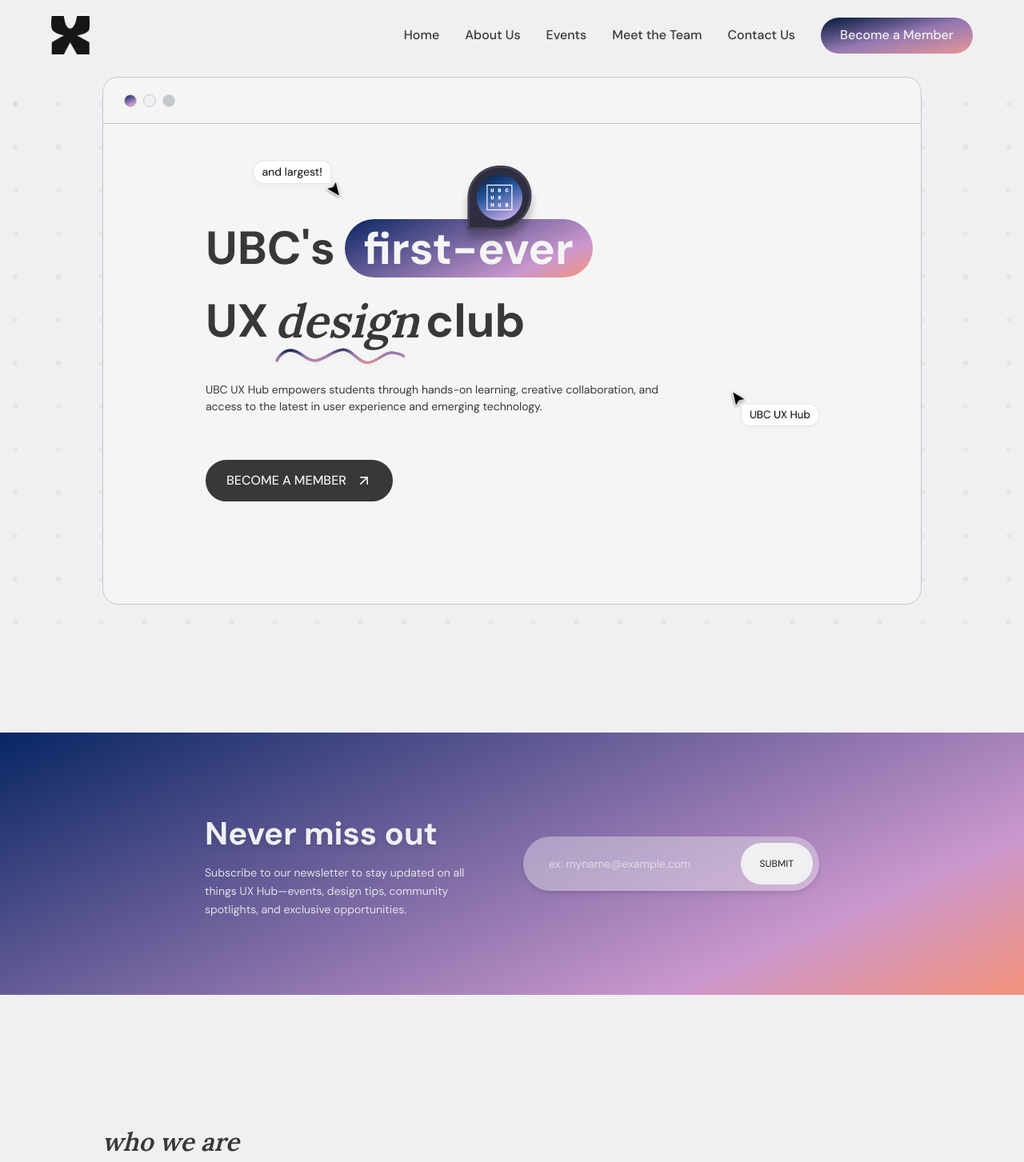
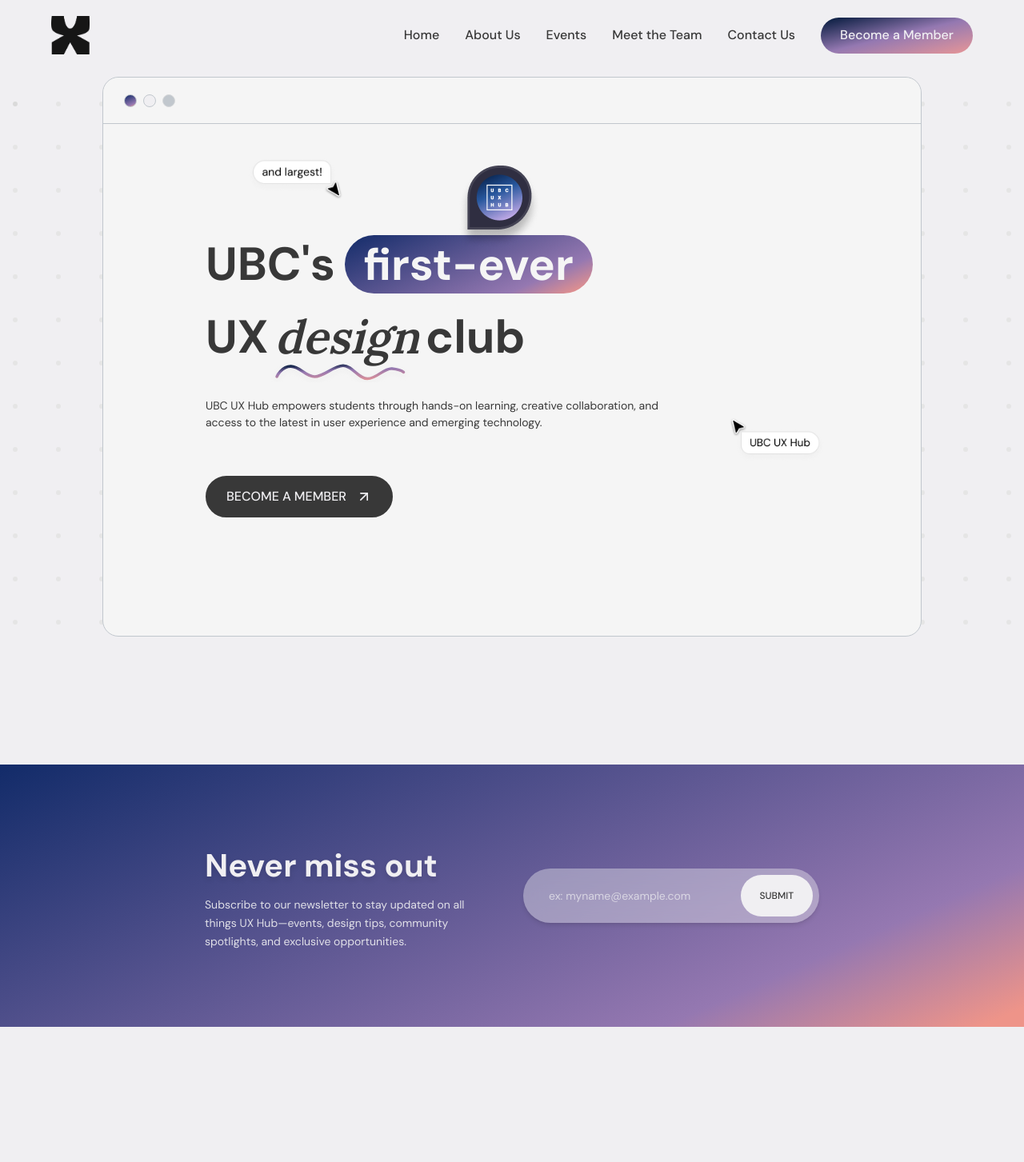
Before and after one commit to auroraxcheng/UXhub-website, a Next.js app: page / in a window 1280 px wide. Shown: the top 1453 px of the page at 80% size. Built offline with nearby package versions, Linux system fonts and the light colour scheme.

Commit message:
padding for 3 sizes

```diff
--- a/src/components/AboutImageStack.tsx
+++ b/src/components/AboutImageStack.tsx
@@ -8,7 +8,7 @@
     <div className="flex flex-col md:flex-row items-center justify-center gap-8 md:gap-12">
 
       {/* Image stack container */}
-      <div className="relative w-[450px] h-[300px] group">
+      <div className="relative w-[450px] h-[300px] group mt-10 md:mt-0">
         {/* Invisible container for positioning reference */}
         <div className="absolute inset-0">
           {/* Image 1 - Bottom left angle of triangle */}
@@ -42,7 +42,7 @@
           {/* Image 3 - Top center (overlapped by others) */}
           <div className="absolute transition-all duration-700 ease-out transform
                           left-1/2 top-[-50] -translate-x-1/2 z-10
-                          group-hover:translate-x-[0px] group-hover:translate-y-[-10px]">
+                          group-hover:translate-x-[10px] md:group-hover:translate-x-[5px] group-hover:translate-y-[-10px]">
             <Image
               src="/about-us-3.png"
               alt="About us 3"
--- a/src/components/FooterCallout.tsx
+++ b/src/components/FooterCallout.tsx
@@ -9,7 +9,7 @@
 
   return (
     <section className="w-full px-[5%] md:px-[20%]">
-      <div className="mx-auto max-h-[500px] rounded-[20px] bg-gradient-to-r from-[#052462] via-[#CA97CE] to-[#F09485] px-10 py-20 sm:py-12 md:py-16 lg:py-20">
+      <div className="mx-auto max-h-[720px] rounded-[20px] bg-gradient-to-br from-[#102A68] via-[#9578B1] to-[#EE9489] px-10 py-28 sm:py-16 md:py-24 lg:py-30">
         <div className="mx-auto flex max-w-[552px] flex-col items-center justify-center gap-5 text-center">
           <h2 className="font-dm-sans text-2xl md:text-[32px] lg:text-[42px] font-bold leading-normal text-white drop-shadow-sm">
             Ready to kickstart your design journey?
--- a/src/home-page-sections/EventsSection.tsx
+++ b/src/home-page-sections/EventsSection.tsx
@@ -43,7 +43,7 @@
   );
 
   return (
-    <div id="events" className="md:px-[20%] px-[5%]">
+    <div id="events" className="px-[5%] md:px-[10%] xl:px-[20%]">
       <div className="mb-8">
         <p className="mb-0 text-gray font-serif italic font-semibold text-[32px]">
           events
--- a/src/home-page-sections/HeroSection.tsx
+++ b/src/home-page-sections/HeroSection.tsx
@@ -8,7 +8,8 @@
 export default function Hero() {
   return (
     <div id="home" className="pt-24 md:px-[10%] px-[5%]">
-      <section className="relative flex min-h-[calc(100vh-140px)] flex-shrink-0 flex-col items-center overflow-visible rounded-[20px] border border-[#C1C7CD] bg-[#f5f5f5]">
+
+      <section className="relative flex min-h-[calc(100vh-100px)] flex-shrink-0 flex-col items-center overflow-visible rounded-[20px] border border-[#C1C7CD] bg-[#f5f5f5]">
         {/* cursor - "and largest!" */}
         <div className="absolute z-10 hidden md:block md:top-[100px] md:left-[100px] lg:top-[100px] lg:left-[180px] transition-transform duration-300 ease-in-out hover:scale-115">
           <Image
@@ -46,7 +47,7 @@
         </div>
 
         {/* cursor - "UBC UX Hub" */}
-        <div className="absolute z-10 hidden md:block md:top-[330px] md:right-[95px] lg:top-[390px] lg:right-[120px] transition-transform duration-300 ease-in-out hover:scale-115">
+        <div className="absolute z-10 hidden md:block md:top-[330px] md:right-[95px] lg:top-[425px] lg:right-[120px] transition-transform duration-300 ease-in-out hover:scale-115">
           <Image
             src="/figma-cursor-chat.png"
             alt="UBC UX Hub"
@@ -60,7 +61,7 @@
         {/* Browser window header with colored dots */}
         <div className="inline-flex h-[58px] w-full items-center justify-start gap-2 border-b border-[#C1C7CD] bg-[#f5f5f5]/70 py-[18px] pl-4 pr-6 sm:pl-6 sm:pr-10 md:pl-4 md:pr-[20px] lg:pl-4 lg:pr-[20px] rounded-t-[20px]">
           {/* Left circle - gradient */}
-          <div className="ml-[10px] h-4 w-4 rounded-full border border-[#C1C7CD] bg-[linear-gradient(156deg,#052462_-1.32%,#CA97CE_77.58%,#F09485_97.31%)]" />
+          <div className="ml-[10px] h-4 w-4 rounded-full border border-[#C1C7CD] bg-[linear-gradient(156deg,#102A68_-1.32%,#9578B1_77.58%,#EE9489_97.31%)]" />
           {/* Middle circle - white */}
           <div className="h-4 w-4 rounded-full border border-[#C1C7CD] bg-white" />
           {/* Right circle - gray */}
@@ -73,7 +74,7 @@
             <h1 className="font-dm-sans mt-4 flex flex-col gap-0 font-bold leading-normal sm:mt-5 md:mt-6 md:gap-1 lg:mt-8 lg:gap-1 text-[clamp(32px,9vw,58px)]">
               <div className="flex flex-wrap items-center gap-2">
                 <span>UBC&apos;s</span>
-                <span className="ml-1 rounded-[80px] px-3 py-1.5 text-[#F5F5F5] sm:px-4 md:px-6 lg:px-6 bg-[linear-gradient(156deg,#052462_-1.32%,#CA97CE_77.58%,#F09485_97.31%)] text-[clamp(30px,8vw,56px)] leading-[1.1]">
+                <span className="ml-1 rounded-[80px] px-3 py-1.5 text-[#F5F5F5] sm:px-4 md:px-6 lg:px-6 bg-[linear-gradient(156deg,#102A68_-1.32%,#9578B1_77.58%,#EE9489_97.31%)] text-[clamp(30px,8vw,56px)] leading-[1.1]">
                   first-ever
                 </span>
               </div>
--- a/src/home-page-sections/MailingListSection.tsx
+++ b/src/home-page-sections/MailingListSection.tsx
@@ -26,10 +26,10 @@
       className={[
         "transition-all duration-700 ease-in-out",
         isVisible ? "opacity-100 translate-y-0" : "opacity-0 translate-y-10",
-        "bg-[linear-gradient(156deg,#052462_-1.32%,#CA97CE_77.58%,#F09485_97.31%)]",
+        "bg-[linear-gradient(156deg,#102A68_-1.32%,#9578B1_77.58%,#EE9489_97.31%)]",
       ].join(" ")}
     >
-      <div className="px-[5%] py-25 md:px-[20%] md:py-24">
+      <div className="px-[5%] md:px-[10%] xl:px-[20%] py-25 md:py-24">
         <div className="flex flex-col md:flex-row md:items-center md:justify-center md:gap-6">
           {/* Text */}
           <div className="mb-6 text-center md:mb-0 md:pr-3 md:text-left">
--- a/src/home-page-sections/TeamSection.tsx
+++ b/src/home-page-sections/TeamSection.tsx
@@ -153,7 +153,7 @@
 
   return (
     <div id="team" className="w-full">
-      <div className="mb-12 md:px-[20%] px-[5%]">
+      <div className="mb-12 px-[5%] md:px-[10%] xl:px-[20%]">
         <p className="mb-0" style={SECTION_STYLES.subtitle}>
           the team
         </p>
```
Also changed, not shown: src/home-page-sections/AboutUsSection.tsx (line endings or trailing spaces).
